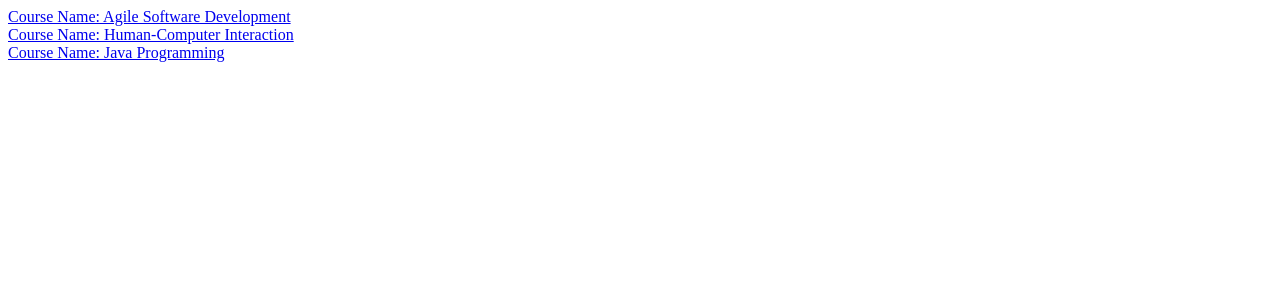
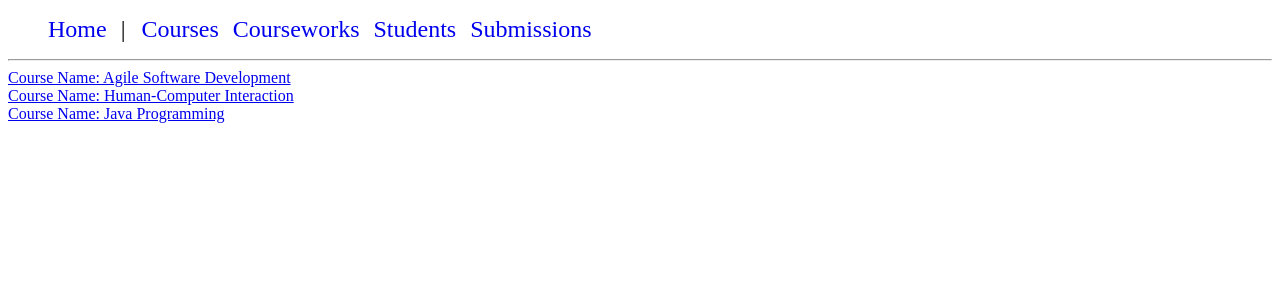
Before and after one commit to pmdredd/Uni3rdAGILEProject, a PHP site: page /courses/all_courses.php in a window 1280 px wide. Shown: the top 300 px of the page. Run offline with PHP 8.4, Linux system fonts and the light colour scheme; data comes from the database, SQL or seed files in the repository.

Commit message:
add home page, add navbar, add header to all php pages, remove unused css/footer file

```diff
--- a/courses/all_courses.php
+++ b/courses/all_courses.php
@@ -1,5 +1,6 @@
 <?php
 require_once 'course_functions.php';
+require_once '../header.html';
 
 session_start();
 $errors = array();
--- a/courses/course_details.php
+++ b/courses/course_details.php
@@ -1,5 +1,6 @@
 <?php
 require_once 'course_functions.php';
+require_once '../header.html';
 
 $course_id = htmlspecialchars($_GET["id"]);
 $course = getCourseById($course_id);
--- a/courses/create_course.php
+++ b/courses/create_course.php
@@ -1,5 +1,6 @@
 <?php
 require_once 'course_functions.php';
+require_once '../header.html';
 
 session_start();
 $errors = array();
--- a/courseworks/all_courseworks.php
+++ b/courseworks/all_courseworks.php
@@ -1,5 +1,6 @@
 <?php
 require_once 'coursework_functions.php';
+require_once '../header.html';
 
 session_start();
 $errors = array();
--- a/courseworks/coursework_details.php
+++ b/courseworks/coursework_details.php
@@ -1,5 +1,6 @@
 <?php
 require_once 'coursework_functions.php';
+require_once '../header.html';
 
 $coursework_id = htmlspecialchars($_GET["id"]);
 $coursework = getCourseworkById($coursework_id);
--- a/courseworks/create_coursework.php
+++ b/courseworks/create_coursework.php
@@ -1,5 +1,6 @@
 <?php
 require_once 'coursework_functions.php';
+require_once '../header.html';
 
 session_start();
 $errors = array();
--- a/css/stylesheet.css
+++ b/css/stylesheet.css
@@ -8,106 +8,16 @@
 
 */
 
-body {
-	margin: 0;
+#menu ul {
+    list-style: none;
 }
 
-/* Style the Top Bar */
-.topbar {
-
-	font-size: 100%;
-	font-family: Arial;
-	color: white;
-	padding: 4px 10px;
-	background-color: #4365E2;
+#menu li {
+    display: inline;
+    padding-right: 10px;
+    font-size: 24px;
 }
 
-/* Style the Title Bar */
-.titlebar {
-
-	font-size: 100%;
-	font-family: Arial;
-	color: white;
-	padding: 4px 10px;
-	background-color: #464646;
+#menu a {
+    text-decoration: none;
 }
-
-/* Style the Navigation Bar */
-.navbar {
-
-	padding: 10px 4px;
-    	overflow: hidden;
-    	background-color: #ffffff;
-}
-
-/* Style the Navbar Links */
-.navbar a {
-
-	font-size: 100%;
-	font-family: Arial;
-    	float: left;
-    	display: block;
-	color: #464646;
-    	text-align: center;
-    	padding: 10px 10px;
-    	text-decoration: none;
-}
-
-/* Change color on hover */
-.navbar a:hover {
-
-    	color: #458BA0;
-}
-
-img {
-    	float: left;
-	clear: left;
-	padding: 10px 10px;
-}
-
-/* Style the Content division */
-.content {
-
-	font-size: 100%;
-	font-family: Arial;
-    	background-color: #FFFAF4;
-	color: #464646;
-    	padding: 50px;
-    	height: 600px;
-
-}
-
-/* Style the Submit buttons */
-  input[type=submit] {
-    	width: 10%;
-    	background-color: rgb(102, 132, 243);
-    	color: black;
-    	padding: 10px 1px;
-    	margin: auto;
-    	text-align: center;
-    	border: none;
-    	border-radius: 4px;
-    	cursor: pointer;
-}
-
-  input[type=submit]:hover {
-    	background-color: #458ba0;
-}
-
-  div {
-    	border-radius: 5px;
-    	background-color: #f2f2f2;
-    	padding: 20px;
-}
-
-/* Style the Footer Division */
-.footer {
-
-	font-size: 85%;
-	font-family: Arial;
-    	background-color: #EBE9E7;
-	color: #464646;
-    	padding: 10px;
-	height: 50px;
-
-}
--- a/footer.html
+++ /dev/null
@@ -1,5 +0,0 @@
-<footer>
-    <div class="footer">
-        <h3><a href="registerStudent.html" title="Home">Back</a></h3>
-    </div>
-</footer>
--- a/header.html
+++ b/header.html
@@ -6,6 +6,21 @@
         <meta http-equiv="X-UA-Compatible" content="IE=edge">
         <meta name="viewport" content="width=device-width, initial-scale=1">
         <title>Course System</title>
-        <link rel="stylesheet" type="text/css" media="screen" href="css/stylesheet.css" />
+        <link rel="stylesheet" type="text/css" media="screen" href="/css/stylesheet.css" />
         <script src="js/script.js"></script>
     </head>
+    <header>
+        <div id='menu'>
+            <ul>
+                <li><a href="/home.php">Home</a></li>
+                <li> | </li>
+                <li><a href="/courses/all_courses.php">Courses</a></li>
+                <li><a href="/courseworks/all_courseworks.php">Courseworks</a></li>
+                <li><a href="/students/all_students.php">Students</a></li>
+                <li><a href="/submissions/all_submissions.php">Submissions</a></li>
+            </ul>
+        </div>
+    </header>
+    <hr>
+
+    <body>
--- a/students/all_students.php
+++ b/students/all_students.php
@@ -1,5 +1,6 @@
 <?php
 require_once 'student_functions.php';
+require_once '../header.html';
 
 session_start();
 $errors = array();
--- a/students/register_student.php
+++ b/students/register_student.php
@@ -1,5 +1,6 @@
 <?php
 require_once 'student_functions.php';
+require_once '../header.html';
 
 session_start();
 $errors = array();
--- a/students/student_details.php
+++ b/students/student_details.php
@@ -1,5 +1,6 @@
 <?php
 require_once 'student_functions.php';
+require_once '../header.html';
 
 $student_id = htmlspecialchars($_GET["id"]);
 $student = getStudentById($student_id);
--- a/submissions/all_submissions.php
+++ b/submissions/all_submissions.php
@@ -1,5 +1,6 @@
 <?php
 require_once 'submission_functions.php';
+require_once '../header.html';
 
 session_start();
 $errors = array();
--- a/submissions/create_submission.php
+++ b/submissions/create_submission.php
@@ -1,5 +1,6 @@
 <?php
 require_once 'submission_functions.php';
+require_once '../header.html';
 
 session_start();
 $errors = array();
--- a/submissions/submission_details.php
+++ b/submissions/submission_details.php
@@ -1,5 +1,6 @@
 <?php
 require_once 'submission_functions.php';
+require_once '../header.html';
 
 $submission_id = htmlspecialchars($_GET["id"]);
 $submission = getSubmissionById($submission_id);
```
Also changed, not shown: home.php (added, +11 -0 lines), login.php (+2 -9 lines).
